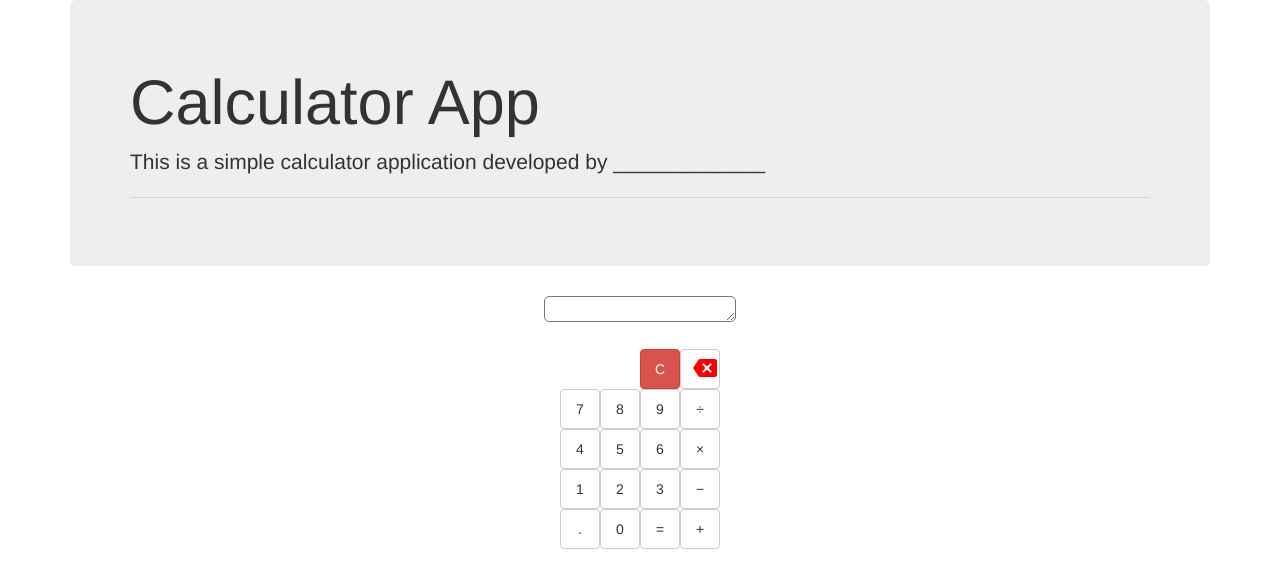
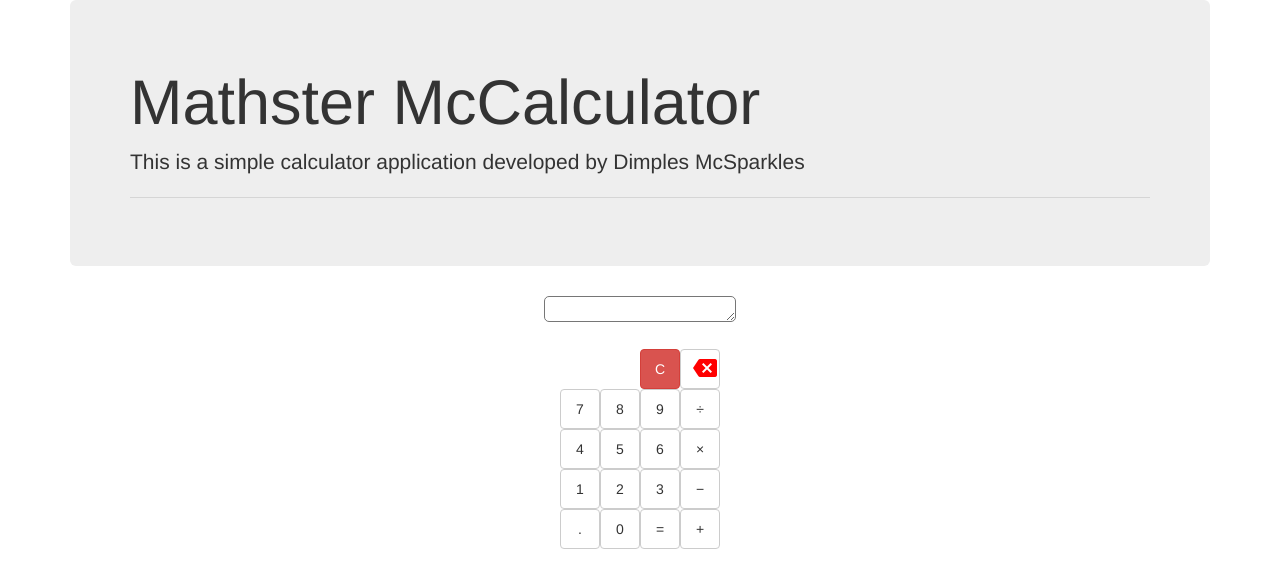
Before and after one commit to rethabile-commits/rethabile-commits.github.io, a plain HTML site: page index.html in a window 1280 px wide. Drawn offline with nearby package versions, Linux system fonts and the light colour scheme.

Commit message:
Update index.html
commit 2

```diff
--- a/index.html
+++ b/index.html
@@ -14,9 +14,8 @@ crossorigin="anonymous">
 <body>
 <div class="container">
 <div class="jumbotron">
-<h1 class="display-3">Calculator App</h1>
-<p class="lead">This is a simple calculator application developed by
-_____________</p>
+<h1 class="display-3">Mathster McCalculator</h1>
+<p class="lead">This is a simple calculator application developed by Dimples McSparkles</p>
 <hr class="my-4">
 </div>
 <textarea id="resultArea" readonly rows="1" cols="21"></textarea>
```
